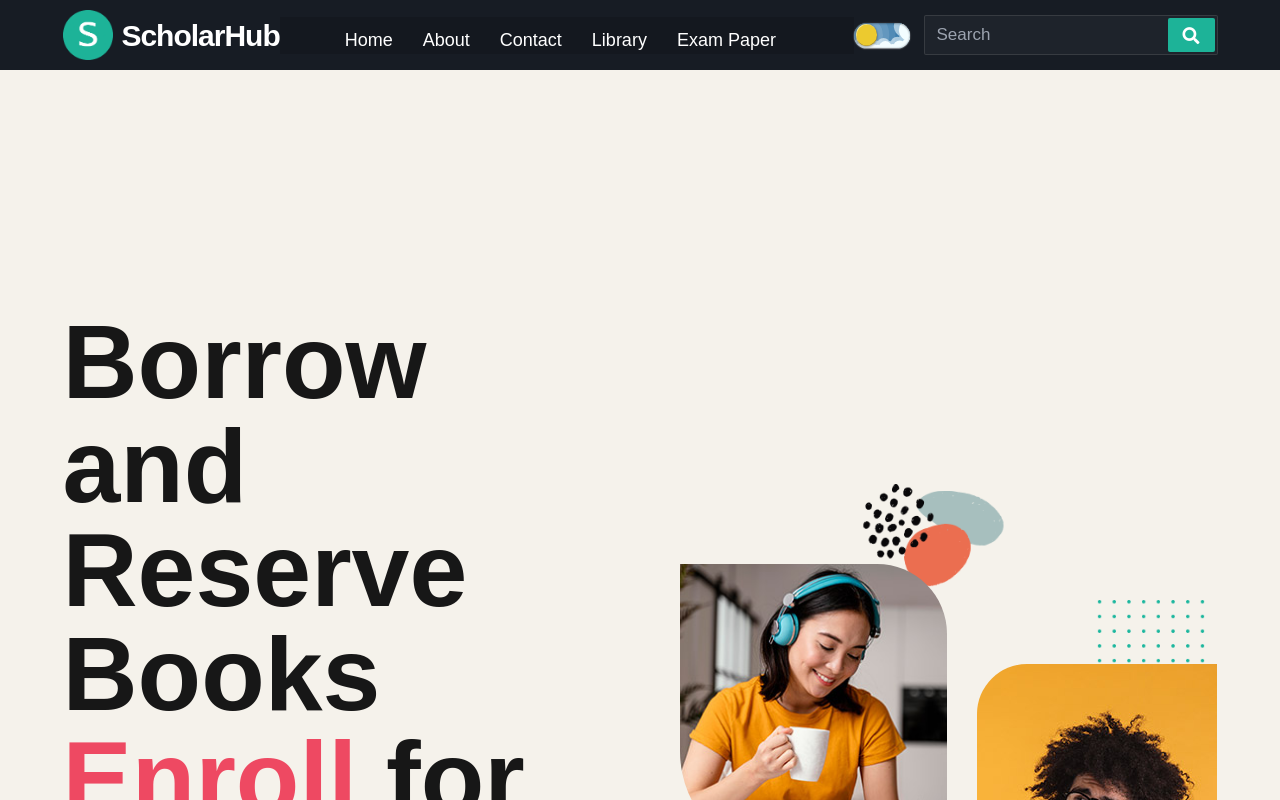
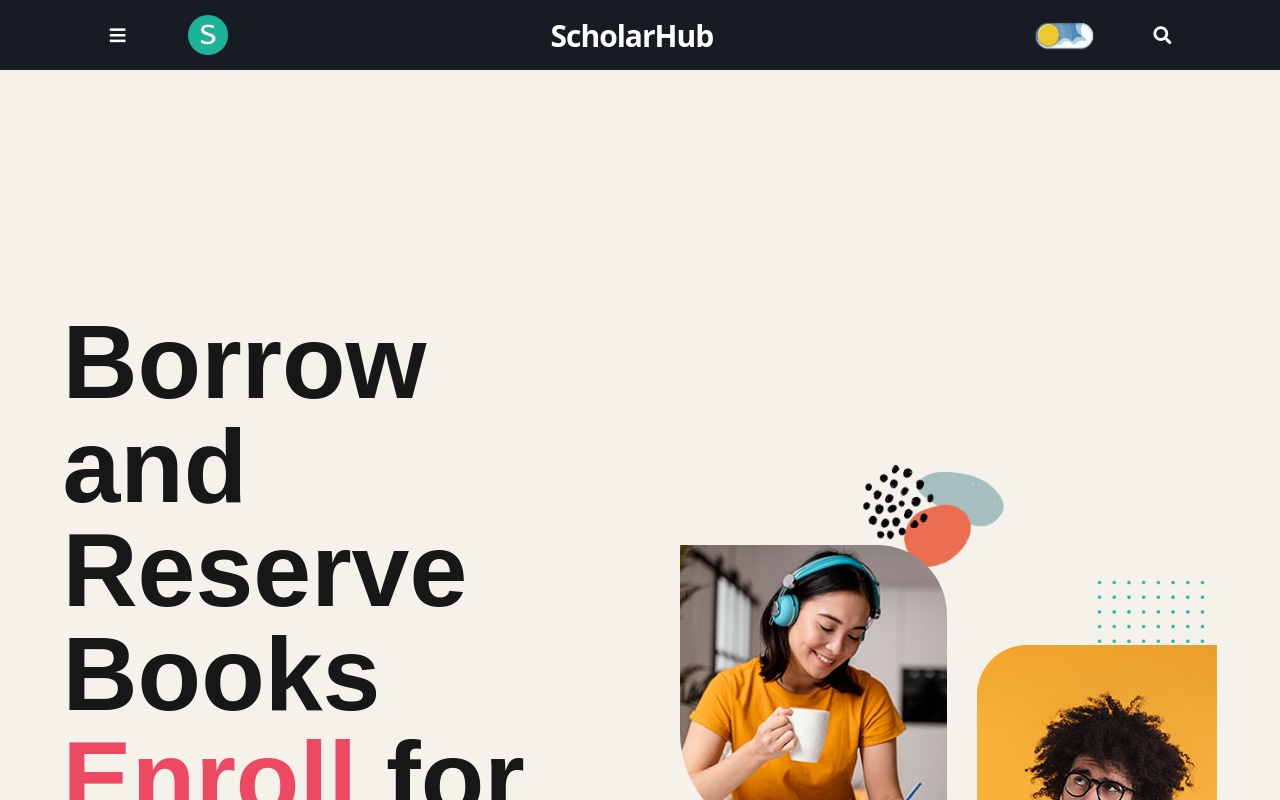
Before and after one commit to Sanskargupta0/ScholarHub-frontend, a React (Vite) app: page / in a window 1280 px wide. Shown: the top 800 px of the page. Built offline with nearby package versions, Linux system fonts and the light colour scheme.

Commit message:
Fix: Css for home page and navbar , footer

```diff
--- a/src/components/Navbar/navbar.css
+++ b/src/components/Navbar/navbar.css
@@ -1,6 +1,4 @@
-* {
-  font-family: "League Spartan", "Poppins", sans-serif;
-}
+
 .navbarStyles {
   margin: 0;
   padding: 0;
@@ -8,6 +6,7 @@
   box-sizing: border-box;
 
   background: #f2f2f2;
+
 
   nav {
     background: #171c24;
@@ -93,7 +92,7 @@
       padding: 0 50px;
     }
   }
-  @media (max-width: 1140px) {
+  @media (max-width: 1280px) {
     nav {
       padding: 0px;
     }
@@ -234,4 +233,14 @@
   .content .space {
     margin: 10px 0;
   }
+
+  @media (max-width: 500px) {
+    .logo {
+      display: none;
+    }
+    .justincreasingsizeformobile {
+      width: 30%
+    }
 }
+
+}
--- a/src/components/Navbar/navbar.jsx
+++ b/src/components/Navbar/navbar.jsx
@@ -47,8 +47,8 @@ function Navbar() {
         <div className="menu-icon">
           <span className="fas fa-bars"></span>
         </div>
-        <img src={images.logo} alt="logo" style={{ height: "50px" }} />{" "}
-        &nbsp;&nbsp;
+        <img src={images.logo} alt="logo" style={{ height: "40px" }}/>
+
         <div className="logo">ScholarHub</div>
         <div className="nav-items">
           <li >
@@ -78,16 +78,17 @@ function Navbar() {
           </li>
 
         </div>
+        <div className="justincreasingsizeformobile"></div>
         <div className="darkMode">
           <DarkMode />
-        </div>&nbsp;&nbsp;&nbsp;
+        </div>
         <div className="search-icon">
           <span className="fas fa-search"></span>
         </div>
         <div className="cancel-icon">
           <span className="fas fa-times"></span>
         </div>
-        <form action="#">
+        <form action="#" style={{"marginLeft":"1rem"}}>
           <input
             type="search"
             className="search-data"
--- a/src/pages/Home/home.css
+++ b/src/pages/Home/home.css
@@ -53,13 +53,13 @@
     --ff-league_spartan: 'League Spartan', sans-serif;
     --ff-poppins: 'Poppins', sans-serif;
 
-    --fs-1: 4.2rem;
-    --fs-2: 3.2rem;
-    --fs-3: 2.3rem;
-    --fs-4: 1.8rem;
-    --fs-5: 1.5rem;
-    --fs-6: 1.4rem;
-    --fs-7: 1.3rem;
+    --fs-1: 2.5rem;
+    --fs-2: 2rem;
+    --fs-3: 1.8rem;
+    --fs-4: 1.4rem;
+    --fs-5: 1rem;
+    --fs-6: 0.8rem;
+    --fs-7: 0.9rem;
 
     --fw-500: 500;
     --fw-600: 600;
@@ -1057,8 +1057,8 @@
        * typography
        */
 
-      --fs-1: 4.6rem;
-      --fs-2: 3.8rem;
+      --fs-1: 3.6rem;
+      --fs-2: 2.8rem;
 
     }
 
@@ -1175,8 +1175,8 @@
        * typography
        */
 
-      --fs-1: 5.5rem;
-      --fs-2: 4.5rem;
+      --fs-1: 4.5rem;
+      --fs-2: 3.5rem;
 
     }
 
--- a/src/pages/Login/Login.jsx
+++ b/src/pages/Login/Login.jsx
@@ -65,6 +65,12 @@ function Login() {
             </form>
             <form action="#" className="signup">
               <div className="field">
+                <input type="text" placeholder="First Name" required />
+              </div>
+              <div className="field">
+                <input type="text" placeholder="Last Name" required />
+              </div>
+              <div className="field">
                 <input type="text" placeholder="Email Address" required />
               </div>
               <div className="field">
```
